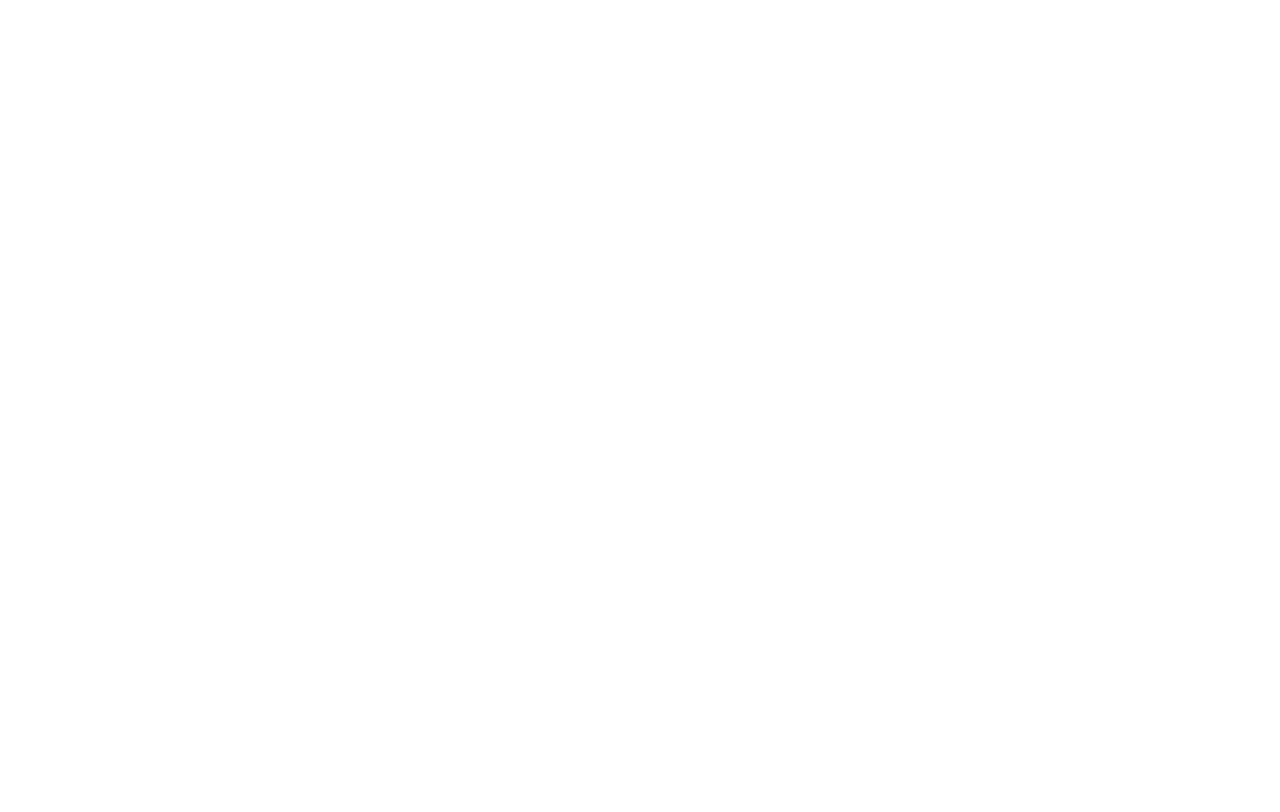
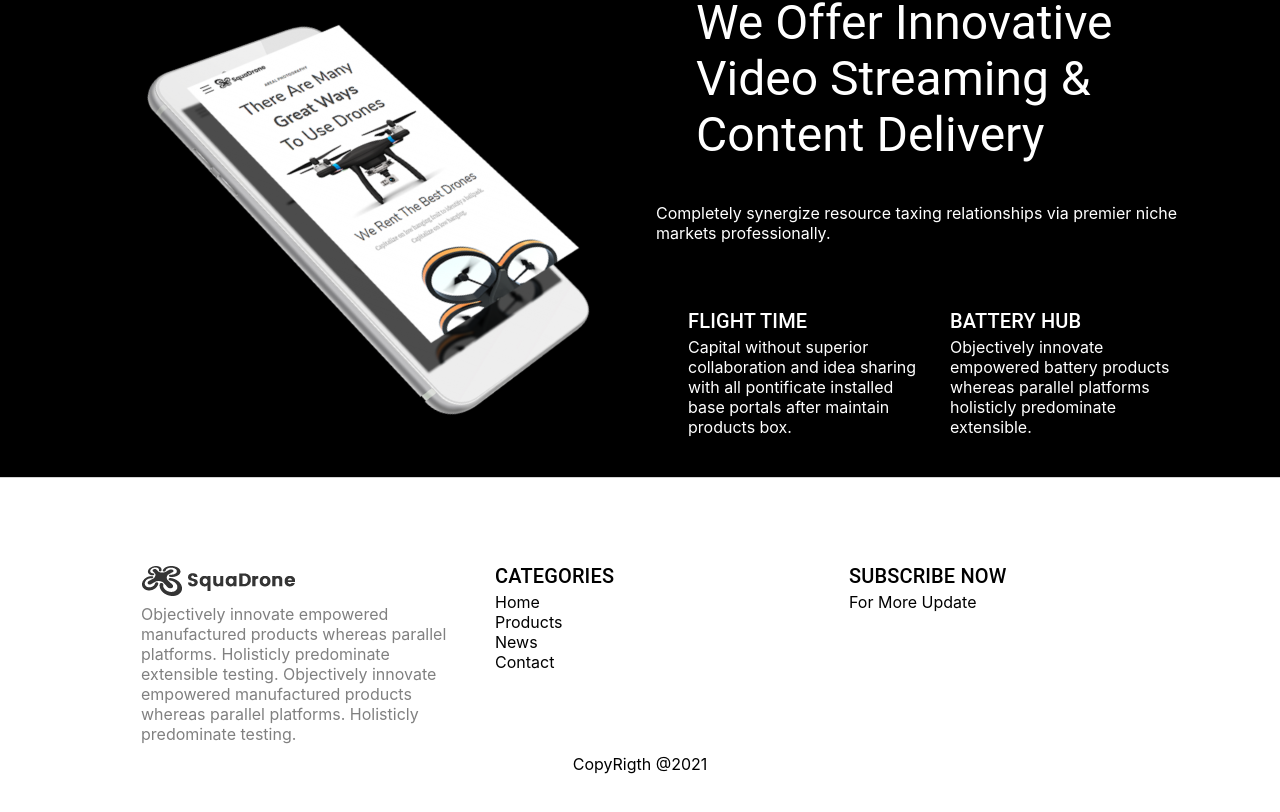
Before and after one commit to taymur12/squadrone-client-side, a React (Create React App) app: page / in a window 1280 px wide. Shown: the part 880-1692 px from the top of the page. Before the commit the page ends 800 px from the top, so only its background shows below. Built offline with nearby package versions, Linux system fonts and the light colour scheme; no server answers.

Commit message:
added footer

```diff
--- a/src/App.js
+++ b/src/App.js
@@ -11,6 +11,7 @@
 import Pay from './Components/Pages/Dashboard/Pay/Pay';
 import MyOrder from './Components/Pages/Dashboard/MyOrders/MyOrder';
 import Review from './Components/Pages/Dashboard/Review/Review';
+import Footer from './Components/Shared/Footer/Footer';
 
 
 function App() {
@@ -51,6 +52,7 @@
             <Details></Details>
           </Route>
       </Switch>
+      <Footer></Footer>
       </Router>
 
       </AuthProvider>
--- /dev/null
+++ b/src/Components/Pages/DroneExtra/DroneExtra.js
@@ -0,0 +1,48 @@
+import { Box, Grid, Typography } from '@mui/material';
+import extraImg from '../../../DroneImg/extra/mobile-preview-640x427.png'
+import React from 'react';
+
+const DroneExtra = () => {
+    return (
+        <Box sx={{ backgroundColor: 'black', padding: '40px' }}>
+            <Grid sx={{ width: '90%', margin: '0 auto' }} container spacing={2}>
+                <Grid item xs={12} md={6}>
+                    <img style={{ transform: 'rotate(20deg)', width:'100%', paddingTop:'90px' }} src={extraImg} alt="Girl in a jacket"  />
+                </Grid>
+                <Grid item xs={12} md={6}>
+                    <Typography sx={{ color: 'white', margin: '40px'}} variant='h3' component="div">
+                        We Offer Innovative Video
+                        Streaming & Content Delivery
+                    </Typography>
+                    <Typography sx={{ color: 'white' }} variant='p' component="div">
+                        Completely synergize resource taxing relationships via premier
+                        niche markets professionally.
+                    </Typography>
+                    <Box>
+                    <Grid sx={{ width: '100%', margin: '0 auto', paddingTop:'30px'}} container spacing={4}>
+                        <Grid item xs={12} md={6}>
+                        <Typography sx={{ color: 'white' }} variant='h6' component="div">
+                        FLIGHT TIME
+                    </Typography>
+                        <Typography sx={{ color: 'white' }} variant='p' component="div">
+                        Capital without superior collaboration and idea sharing with all pontificate installed base portals after maintain products box.
+                    </Typography>
+                        </Grid>
+                        <Grid item xs={12} md={6}>
+                        <Typography sx={{ color: 'white' }} variant='h6' component="div">
+                        BATTERY HUB
+                    </Typography>
+                        <Typography sx={{ color: 'white' }} variant='p' component="div">
+                        Objectively innovate empowered battery products whereas parallel platforms holisticly predominate extensible.
+                    </Typography>
+                        </Grid>
+                        </Grid>
+                    </Box>
+                </Grid>
+
+            </Grid>
+        </Box>
+    );
+};
+
+export default DroneExtra;
--- a/src/Components/Pages/Home/Home/Home.js
+++ b/src/Components/Pages/Home/Home/Home.js
@@ -1,5 +1,6 @@
 import React from 'react';
 import Header from '../../../Shared/Header/Header';
+import DroneExtra from '../../DroneExtra/DroneExtra';
 import HomeProducts from '../HomeProducts/HomeProducts';
 import TopBanner from '../TopBanner/TopBanner';
 
@@ -9,7 +10,7 @@
             <Header></Header>
             <TopBanner></TopBanner>
             <HomeProducts></HomeProducts>
-
+            <DroneExtra></DroneExtra>
         </div>
     );
 };
--- /dev/null
+++ b/src/Components/Shared/Footer/Footer.js
@@ -0,0 +1,48 @@
+import { Box, Grid, Typography } from '@mui/material';
+import React from 'react';
+import { Link } from 'react-router-dom';
+import footerImg from '../../../DroneImg/icon/logo-black-footer.png'
+const Footer = () => {
+    return (
+        <Box sx={{padding:'50px', borderTop:'1px solid lightgray'}}>
+            <Grid sx={{width:'90%', margin:'0 auto'}} container spacing={4}>
+                <Grid item xs={12} md={4}>
+                <img  src={footerImg} alt="Girl in a jacket" />
+                    <Typography sx={{color:'gray'}} variant='p' component="div">
+                    Objectively innovate empowered manufactured products whereas parallel platforms. Holisticly predominate extensible testing. Objectively innovate empowered manufactured products whereas parallel platforms. Holisticly predominate testing.
+                    </Typography>
+                </Grid>
+                <Grid item xs={12} md={4}>
+                <Typography  variant='h6' component="div">
+                CATEGORIES
+                    </Typography>
+                <Typography  variant='p' component="div">
+                <Link style={{textDecoration:'none', color:'black', marginTop:'10px'}} to="/home">Home</Link>
+                    </Typography>
+                <Typography  variant='p' component="div">
+                <Link style={{textDecoration:'none', color:'black', marginTop:'10px'}} to="/products">Products</Link>
+                    </Typography>
+                <Typography  variant='p' component="div">
+                <Link style={{textDecoration:'none', color:'black', marginTop:'10px'}} to="/news">News</Link>
+                    </Typography>
+                <Typography  variant='p' component="div">
+                <Link style={{textDecoration:'none', color:'black', marginTop:'10px'}} to="/contact">Contact</Link>
+                    </Typography>
+                </Grid>
+                <Grid item xs={12} md={4}>
+                <Typography  variant='h6' component="div">
+                SUBSCRIBE NOW
+                    </Typography>
+                <Typography  variant='p' component="div">
+                For More Update
+                    </Typography>
+                </Grid>
+            </Grid>
+            <Typography  style={{textAlign:'center', marginTop:'10px'}} variant='p' component="div">
+             CopyRigth @2021
+                    </Typography>
+        </Box>
+    );
+};
+
+export default Footer;
```
Also changed, not shown: src/DroneImg/extra/mobile-preview-640x427.png (added).
